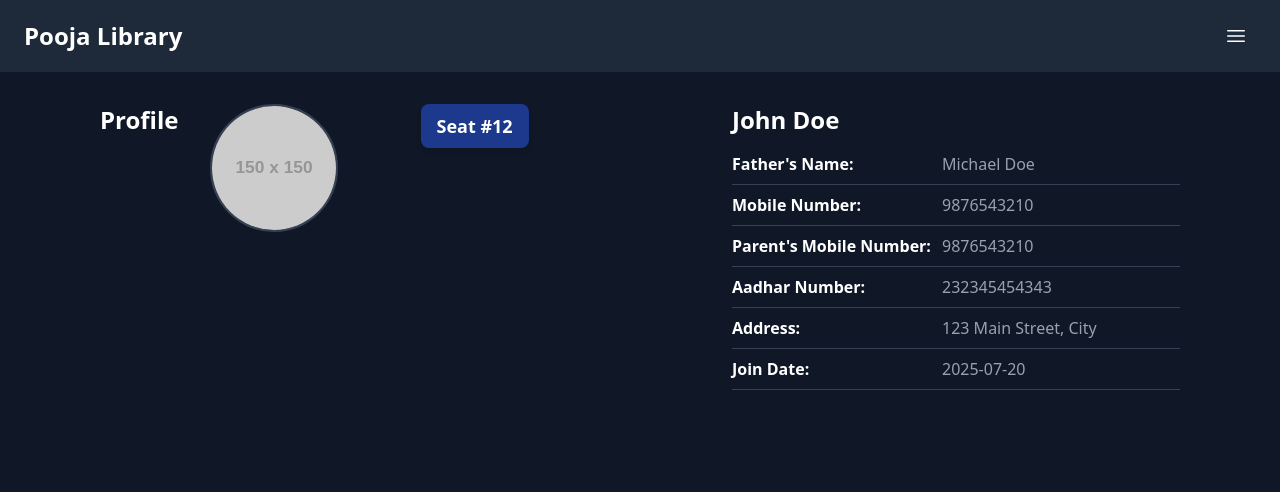
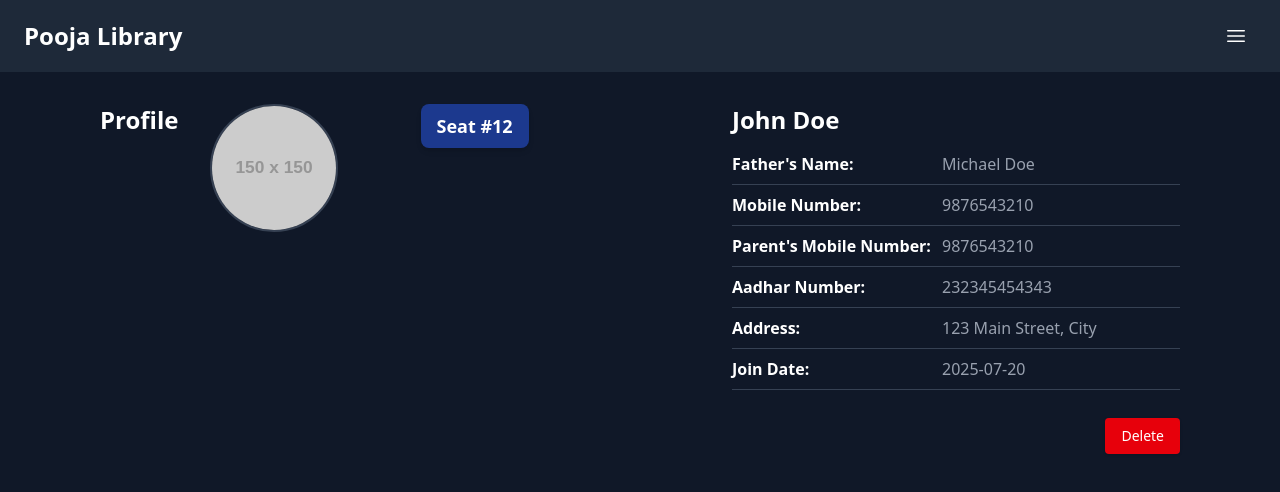
Before and after one commit to deepkshrma/library, a React (Vite) app in the folder frontend/: page /Profile in a window 1280 px wide. Shown: the top 492 px of the page. Built offline with nearby package versions, Linux system fonts and the light colour scheme.

Commit message:
delete button added in profile

```diff
--- a/frontend/src/Pages/Profile/Profile.jsx
+++ b/frontend/src/Pages/Profile/Profile.jsx
@@ -96,6 +96,15 @@ function Profile() {
             </div>
             <hr className="text-gray-700" />
           </div>
+          {/* Delete Button */}
+          <div className="mt-7 flex justify-end">
+            <button
+              onClick={() => handleDelete(memberData.id)} // Pass member ID or relevant identifier
+              className="bg-red-600 hover:bg-red-700 text-white text-sm px-4 py-2 rounded shadow"
+            >
+              Delete
+            </button>
+          </div>
         </div>
       </div>
     </div>
```
